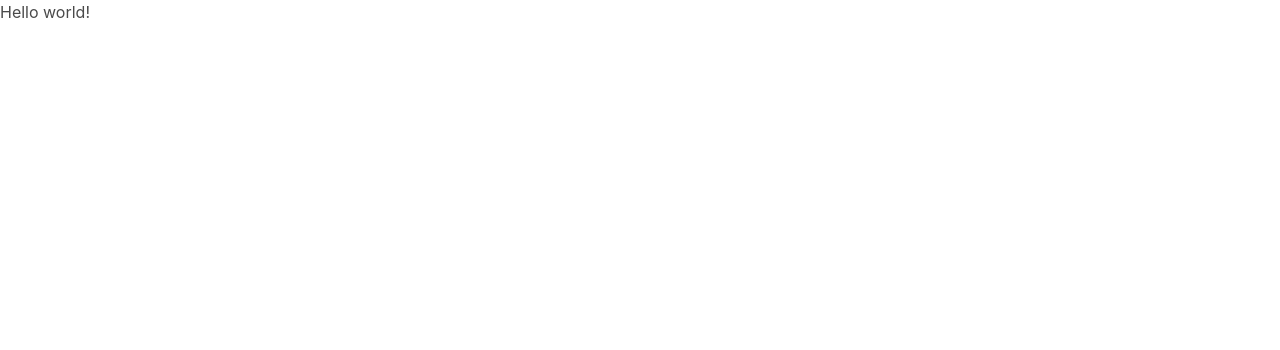
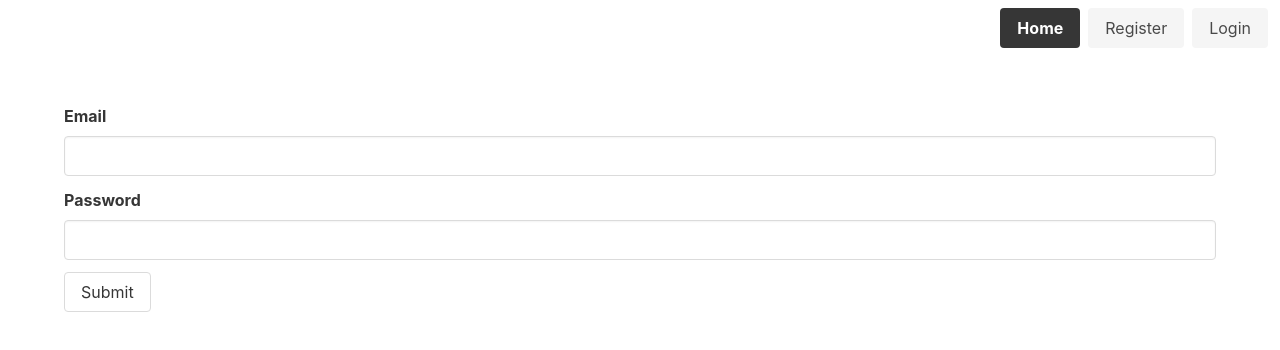
Before and after one commit to Robsness23/project-4-frontend, a React (Create React App) app: page /login in a window 1280 px wide. Shown: the top 350 px of the page. Built offline with nearby package versions, Linux system fonts and the light colour scheme.

Commit message:
Added a few pages, Login working, Register has a few issues

```diff
--- a/package.json
+++ b/package.json
@@ -15,7 +15,8 @@
     "react-dom": "^17.0.2",
     "react-router-dom": "^6.3.0",
     "react-select": "^5.3.2",
-    "sass": "^1.49.0"
+    "sass": "^1.49.0",
+    "typescript": "^4.7.4"
   },
   "devDependencies": {
     "react-scripts": "^5.0.1"
--- a/src/App.js
+++ b/src/App.js
@@ -1,9 +1,24 @@
 import React from 'react'
+import { BrowserRouter as Router, Routes, Route } from 'react-router-dom'
+import Navbar from './components/Navbar'
+import Home from './components/Home'
+import Login from './components/Login'
+import Register from './components/Login'
+
+
+
 
 function App() {
   // ! Add your routes in here!
   return (
-    <h1>Hello world!</h1>
+    <Router>
+      <Navbar />
+      <Routes>
+        <Route path="/" element={<Home />} />
+        <Route path="/login" element={<Login />} />
+        <Route path="register" element={<Register />} />
+      </Routes>
+    </Router>
   )
 }
 
--- /dev/null
+++ b/src/components/Home.js
@@ -0,0 +1,15 @@
+function Home() {
+  return (
+    <section className="hero is-fullheight-with-navbar is-warning">
+      <div className="hero-body">
+        <div className="container">
+          <p className="title is-1 has-text-centered has-text-black">
+            Home
+          </p>
+        </div>
+      </div>
+    </section>
+  )
+}
+
+export default Home
--- /dev/null
+++ b/src/components/Login.js
@@ -0,0 +1,71 @@
+import React, { useState } from 'react'
+import { useNavigate } from 'react-router-dom'
+import axios from 'axios'
+
+
+
+export default function Login() {
+
+  const navigate = useNavigate()
+
+  const [formData, setFormData] = useState({
+    password: "",
+    email: "",
+  })
+
+  function handleChange(e) {
+    const { name, value } = e.target
+    setFormData({
+      ...formData,
+      [name]: value,
+    })
+  }
+
+  async function handleSubmit(e) {
+    e.preventDefault()
+
+    try {
+      const { data } = await axios.post('/api/login', formData)
+      localStorage.setItem('token', data.token)
+      console.log(data.token)
+      navigate('/')
+      alert("You have successfully logged in")
+    } catch (err) {
+      console.log(err.response.data)
+      alert("Login failed")
+    }
+  }
+
+  return <div className="section">
+    <div className="container">
+      <form onSubmit={handleSubmit}>
+        <div className="field">
+          <label className="label">Email</label>
+          <div className="control">
+            <input
+              className="input"
+              type="text"
+              name={'email'}
+              value={formData.email}
+              onChange={handleChange}
+            />
+          </div>
+        </div>
+        <div className="field">
+          <label className="label">Password</label>
+          <div className="control">
+            <input
+              className="input"
+              type="password"
+              name={'password'}
+              value={formData.password}
+              onChange={handleChange}
+            />
+          </div>
+        </div>
+        <button className="button">Submit</button>
+      </form>
+    </div>
+  </div>
+
+}
--- /dev/null
+++ b/src/components/Navbar.js
@@ -0,0 +1,29 @@
+import React from 'react'
+import { Link } from 'react-router-dom'
+
+const NavBar = () => {
+  return <nav className="navbar" role="navigation" aria-label="main navigation">
+    <div className="navbar-menu is-active">
+      <div className="navbar-end">
+        <div className="navbar-item">
+          <div className="buttons">
+            <Link to="/" className="button is-dark">
+              <strong>Home</strong>
+            </Link>
+            <Link to="/register" className="button is-light">
+              Register
+            </Link>
+            <Link to="/login" className="button is-light">
+              Login
+            </Link>
+            {/* <Link to='/create-plant' className="button is-primary">
+              Hive Mind
+            </Link> */}
+          </div>
+        </div>
+      </div>
+    </div>
+  </nav>
+}
+
+export default NavBar
--- /dev/null
+++ b/src/config.js
@@ -0,0 +1,3 @@
+const devUrl = '/api'
+const prodUrl = process.env.REACT_APP_PROD_URL
+export const baseUrl = process.env.NODE_ENV === 'production' ? prodUrl : devUrl
```
Also changed, not shown: src/components/Register.js (added, +103 -0 lines), 1 other file (tests, documents, lock files or other folders).
